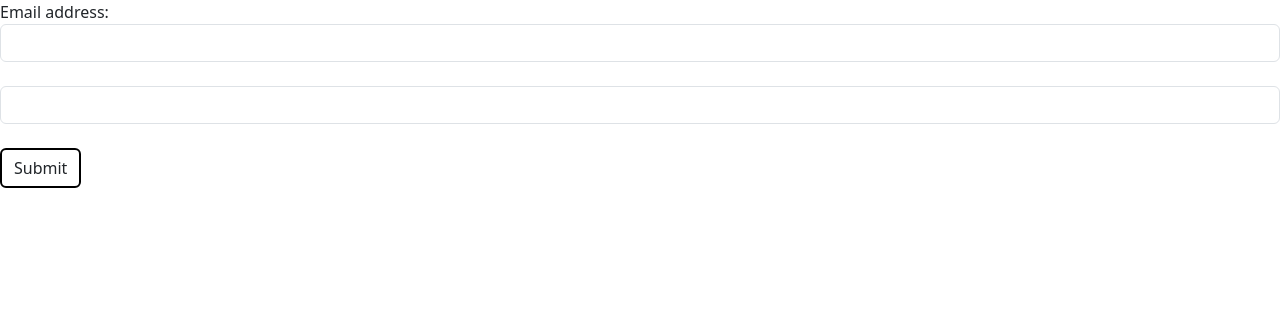
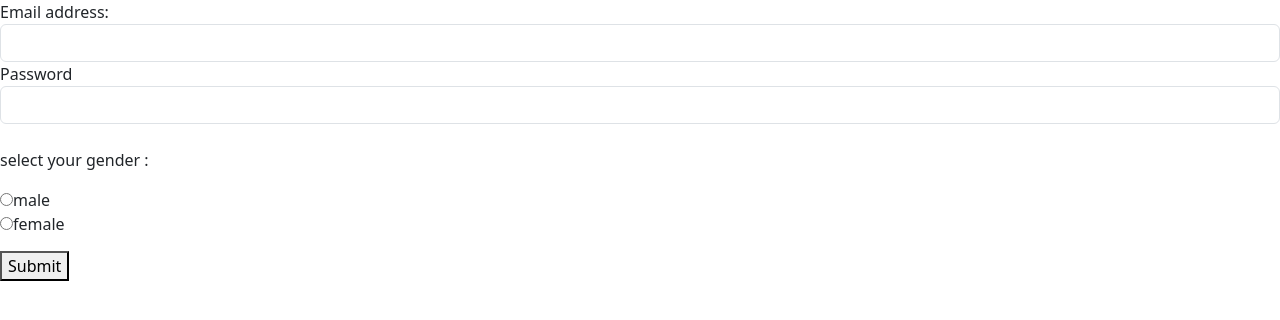
Before and after one commit to sainath-07/reactClasses, a React (Create React App) app: page / in a window 1280 px wide. Shown: the top 320 px of the page. Built offline with nearby package versions, Linux system fonts and the light colour scheme.

Commit message:
loginform

```diff
--- /dev/null
+++ b/src/10-05-2024/Forms/Loginform.jsx
@@ -0,0 +1,181 @@
+// Controlled forms
+
+import { useState } from "react";
+
+const Login = () => {
+  const [custommessage, setcustommessage] = useState(false);
+
+  const [loginerrormessage, setloginerrormessage] = useState(null);
+
+  // userName hold the values.
+  const [userName, updateuserName] = useState(null);
+
+  const [gendermale, updategendermale] = useState("male");
+  const [genderfemale, updategenderfemale] = useState("female");
+
+  // eleusername shows the error message if condition is not matched.
+  const [eleusername, eleupdateusername] = useState(false);
+
+  // showbtn will display the submit only showbtn is true
+  const [showbtn, updateshowbtn] = useState(true);
+
+  //onchangeusername function setting the condition
+  const onchangeusername = (event) => {
+    console.log(event.target.value);
+
+    const checkusernamelength = event.target.value;
+    updateuserName(checkusernamelength);
+
+    if (checkusernamelength.length > 10) {
+      updateshowbtn(false);
+      eleupdateusername("Please enter the characters less than 10");
+    } else {
+      eleupdateusername(null);
+      updateshowbtn(true);
+    }
+  };
+
+  const checkgendermale = (event) => {
+    console.log(event.target.value);
+  };
+  const checkgenderfemale = (event) => {
+    console.log(event.target.value);
+  };
+
+  // userPassword holds the value
+  const [userPassword, setUserPassword] = useState(null);
+  // eleuserpassword shows the error message if condition is not matched.
+
+  const [eleuserpassword, seteleuserpassword] = useState(null);
+
+  //onchangeuserpassword function setting the condition
+  const onchangeuserpassword = (event) => {
+    const checkuserpasswordlength = event.target.value;
+    setUserPassword(checkuserpasswordlength);
+
+    if (checkuserpasswordlength.length > 10) {
+      updateshowbtn(false);
+      seteleuserpassword("Please enter the characters less than 10");
+    } else {
+      seteleuserpassword(null);
+      updateshowbtn(true);
+    }
+  };
+
+  const formsubmit = (e) => {
+    e.preventDefault();
+
+    const userdetails = {
+      username: userName,
+      password: userPassword,
+      gender : genderfemale || gendermale,
+    };
+
+    console.log(userdetails);
+
+    servercall(userdetails);
+  };
+
+  const servercall = (userdetails) => {
+    fetch("https://dummyjson.com/auth/login", {
+      method: "POST",
+      headers: { "Content-Type": "application/json" },
+      body: JSON.stringify(userdetails),
+    })
+      .then((res) => res.json())
+      .then((response) => {
+        if (response.message) {
+          setloginerrormessage(response.message);
+        } else {
+          // alert("login success");
+          setcustommessage(true);
+        }
+      });
+  };
+
+  return (
+    <>
+      {custommessage ? (
+        <h1>Login successfully........!</h1>
+      ) : (
+        <>
+          <form onSubmit={formsubmit}>
+            <div className="form-group">
+              <label htmlFor="email">Email address:</label>
+              <input
+                type="text"
+                className="form-control"
+                id="email"
+                name="email"
+                value={userName}
+                onChange={onchangeusername}
+              />
+            </div>
+            {eleusername && <span style={{ color: "red" }}>{eleusername}</span>}
+            <div className="form-group">
+              <label htmlFor="Password">Password</label>
+              <input
+                type="Password"
+                className="form-control"
+                id="Password"
+                name="Password"
+                value={userPassword}
+                onChange={onchangeuserpassword}
+              />
+            </div>
+            {eleuserpassword && (
+              <span style={{ color: "red" }}>{eleuserpassword}</span>
+            )}
+            <br />
+            <p>select your gender :</p>
+            <input
+              type="radio"
+              name="gender"
+              id="male"
+              value={gendermale}
+              onChange={checkgendermale}
+            />
+            <label for="male">male</label> <br />
+            <input
+              type="radio"
+              name="gender"
+              value={genderfemale}
+              id="female"
+              onChange={checkgenderfemale}
+            />
+            <label for="female">female</label>
+            {loginerrormessage && (
+              <span style={{ color: "red" }}>{loginerrormessage}</span>
+            )}
+            <br />
+            {showbtn ? (
+              <>
+                <button
+                  style={{
+                    marginTop: "15px",
+                    outline: "none",
+                  }}
+                >
+                  Submit
+                </button>
+              </>
+            ) : (
+              <>
+                <button
+                  disabled
+                  style={{
+                    marginTop: "15px",
+                    outline: "none",
+                  }}
+                >
+                  Submit
+                </button>
+              </>
+            )}
+          </form>
+        </>
+      )}
+    </>
+  );
+};
+export default Login;
--- a/src/App.js
+++ b/src/App.js
@@ -1,10 +1,10 @@
 
-import Forms from "./10-05-2024/Forms/Forms1";
+import Login from "./10-05-2024/Forms/Loginform";
 
 const Render=()=>{
    return(
     <>
-    <Forms/>
+    <Login/>
     </>
    )
 }
```
Also changed, not shown: src/10-05-2024/Forms/formswithserver.jsx (deleted).
